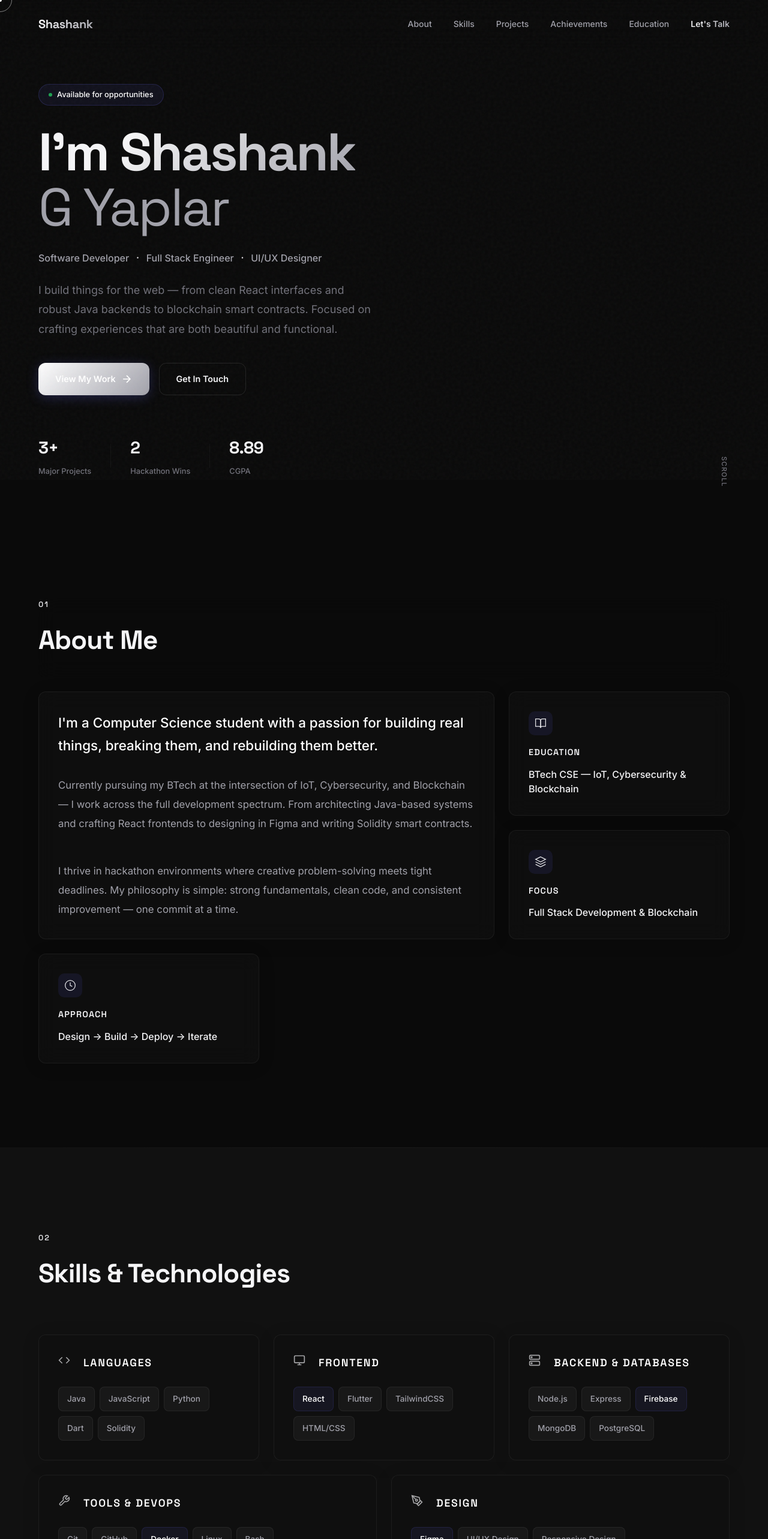
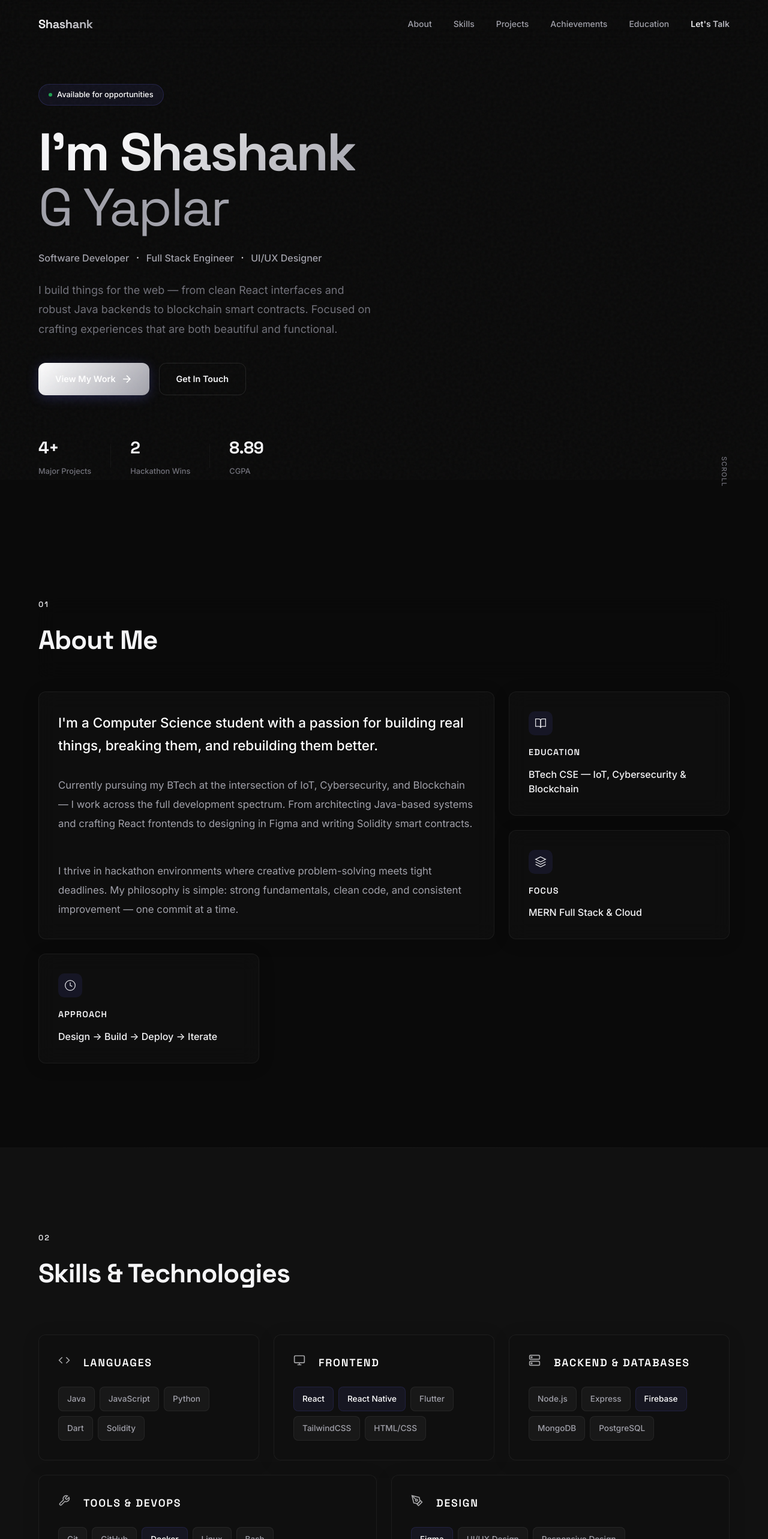
Before and after one commit to Shashankgyaplar/portfolio, a React (Vite) app: page / in a window 1280 px wide. Shown: the top 2566 px of the page at 60% size. Built offline with nearby package versions, Linux system fonts and the light colour scheme.

Commit message:
feat: add BehaviorVault, update focus & skills, and remove custom cursor

```diff
--- a/src/App.jsx
+++ b/src/App.jsx
@@ -8,14 +8,12 @@ import Education from './components/Education'
 import Contact from './components/Contact'
 import Footer from './components/Footer'
 import { useScrollReveal } from './hooks/useScrollReveal'
-import Cursor from './components/Cursor'
 
 function App() {
   useScrollReveal()
 
   return (
     <>
-      <Cursor />
       <Navbar />
       <main>
         <Hero />
--- a/src/components/About.jsx
+++ b/src/components/About.jsx
@@ -49,7 +49,7 @@ export default function About() {
                                 </svg>
                             ),
                             title: 'Focus',
-                            value: 'Full Stack Development & Blockchain',
+                            value: 'MERN Full Stack & Cloud',
                         },
                         {
                             icon: (
--- a/src/components/Hero.jsx
+++ b/src/components/Hero.jsx
@@ -47,7 +47,7 @@ export default function Hero() {
 
                     <div className="hero__stats reveal">
                         <div className="hero__stat">
-                            <span className="hero__stat-number">3+</span>
+                            <span className="hero__stat-number">4+</span>
                             <span className="hero__stat-label">Major Projects</span>
                         </div>
                         <div className="hero__stat-divider"></div>
--- a/src/components/Projects.jsx
+++ b/src/components/Projects.jsx
@@ -28,6 +28,15 @@ const projects = [
         description:
             'A blockchain-based decentralized voting application ensuring transparent, tamper-proof elections on Ethereum. Features smart contract-powered voting with verifiable results on-chain.',
         link: 'https://github.com/shashankgyaplar/Voting_app',
+    },
+    {
+        number: '04',
+        title: 'BehaviorVault',
+        subtitle: 'Continuous Behavioral Authentication System',
+        tags: ['React Native', 'FastAPI', 'TensorFlow Lite', 'MongoDB'],
+        description:
+            'A continuous behavioral authentication security layer for mobile banking. Verifies user identity in real-time by analyzing keystroke dynamics, swipe patterns, and accelerometer telemetry with adaptive EWMA baselines and silent duress protection.',
+        link: 'https://github.com/Shashankgyaplar/behaviorValut',
     },
 ]
 
--- a/src/components/Skills.jsx
+++ b/src/components/Skills.jsx
@@ -25,6 +25,7 @@ const categories = [
         ),
         skills: [
             { name: 'React', accent: true },
+            { name: 'React Native', accent: true },
             { name: 'Flutter' },
             { name: 'TailwindCSS' },
             { name: 'HTML/CSS' },
--- a/src/index.css
+++ b/src/index.css
@@ -63,8 +63,6 @@
 html {
     scroll-behavior: smooth;
     scroll-padding-top: var(--nav-height);
-    cursor: none;
-    /* Hide default cursor */
 }
 
 body {
@@ -1464,79 +1462,7 @@ img {
     color: var(--accent-1);
 }
 
-/* ================================================================
-   CUSTOM CURSOR
-   ================================================================ */
-.custom-cursor {
-    position: fixed;
-    top: 0;
-    left: 0;
-    width: 100%;
-    height: 100%;
-    pointer-events: none;
-    z-index: 9999;
-    mix-blend-mode: difference;
-}
-
-.cursor-dot {
-    position: absolute;
-    top: 0;
-    left: 0;
-    width: 6px;
-    height: 6px;
-    background-color: white;
-    border-radius: 50%;
-    transform: translate(-50%, -50%);
-    transition: width 0.2s, height 0.2s, background-color 0.2s;
-}
-
-.cursor-outline {
-    position: absolute;
-    top: 0;
-    left: 0;
-    width: 40px;
-    height: 40px;
-    border: 1px solid rgba(255, 255, 255, 0.5);
-    border-radius: 50%;
-    transform: translate(-50%, -50%);
-    transition: width 0.3s, height 0.3s, border-color 0.3s, transform 0.15s ease-out;
-}
-
-.cursor-glow {
-    display: none;
-    /* Removed glow overlay for minimalist aesthetic */
-}
-
-.c-hidden .cursor-dot,
-.c-hidden .cursor-outline {
-    opacity: 0;
-}
-
-.c-clicked .cursor-outline {
-    transform: translate(-50%, -50%) scale(0.6);
-    background-color: rgba(255, 255, 255, 0.1);
-}
-
-.c-hover .cursor-dot {
-    transform: translate(-50%, -50%) scale(0);
-}
-
-.c-hover .cursor-outline {
-    width: 48px;
-    height: 48px;
-    background-color: transparent;
-    border: 1px solid rgba(255, 255, 255, 0.8);
-    mix-blend-mode: difference;
-}
-
-/* Ensure links override default cursor rules */
-a,
-button,
-input,
-.project__card,
-.project__link {
-    cursor: none;
-}
+/* Custom cursor removed */
 
 /* ================================================================
    BENTO GRID & GLASSMORPHISM UTILITIES
```
